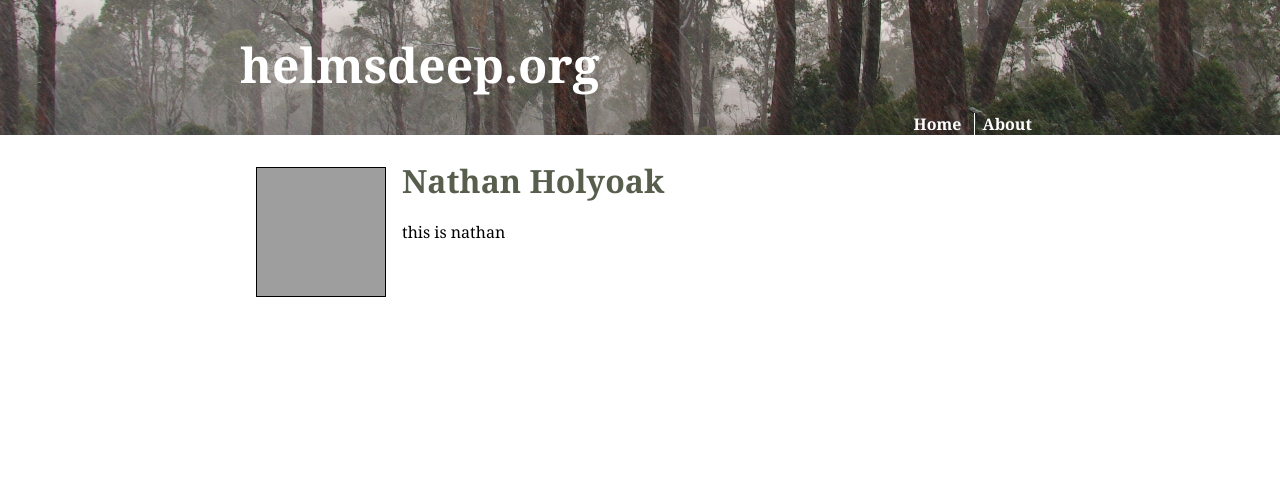
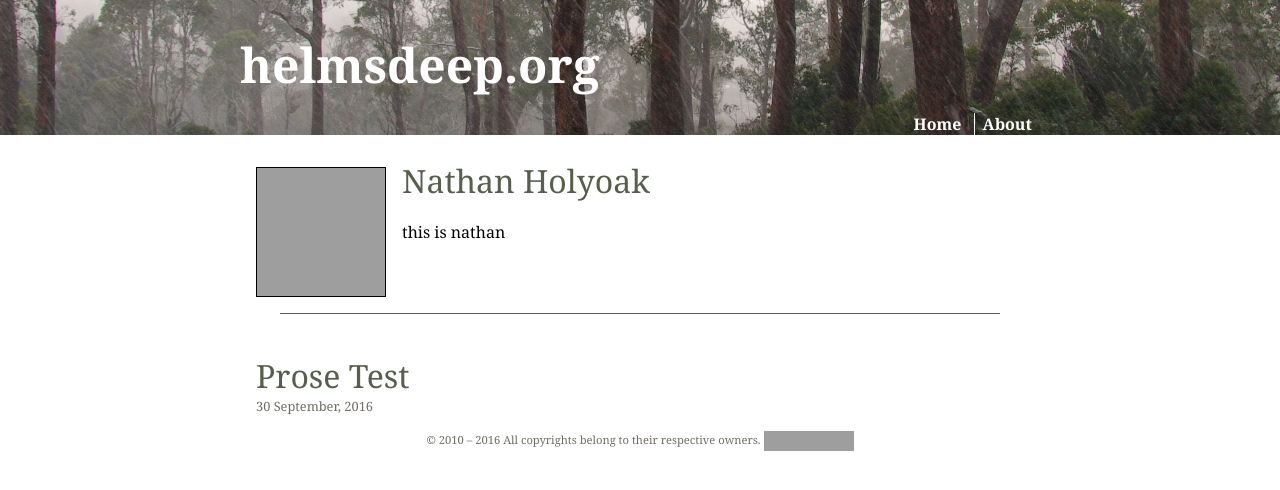
Before and after one commit to nathanholyoak/helmsdeep.github.io, a Jekyll site: the page built from _authors/nathan.html, in a window 1280 px wide. Shown: the top 490 px of the page. Built offline with Jekyll 4.4.1, drawn with Linux system fonts in a browser that asks for light colours; some web fonts are replaced; grey boxes are pictures that could not be loaded.

Commit message:
Further style tweaks

```diff
--- a/_config.yml
+++ b/_config.yml
@@ -8,7 +8,7 @@ markdown: kramdown
 timezone: Australia/Brisbane
 exclude: [vendor, 'Gemfile*']
 gems: [jekyll-paginate, jekyll-feed]
-paginate: 2
+paginate: 5
 collections:
   authors:
     output: true
--- a/_includes/footer.html
+++ b/_includes/footer.html
@@ -1,2 +1,5 @@
 <footer class="site-footer">
+<p>© 2010 – {{ "now" | date: "%Y" }} All copyrights belong to their respective owners.
+
+<a rel="license" href="http://creativecommons.org/licenses/by-nc-sa/4.0/"><img alt="Creative Commons Licence" src="https://i.creativecommons.org/l/by-nc-sa/4.0/80x15.png" title="This work is licensed under a Creative Commons Attribution-NonCommercial-ShareAlike 4.0 International License" /></a></p>
 </footer>
--- a/_layouts/author.html
+++ b/_layouts/author.html
@@ -9,3 +9,17 @@ layout: default
 {% if author.twitter %}<a href="https://twitter.com/{{ author.twitter }}" class="twitter"><img src="https://g.twimg.com/dev/documentation/image/Twitter_logo_blue_16.png"><span class="username">{{ author.twitter }}</span></a>{% endif %}
 
 {{ page.content | markdownify }}
+
+<hr/>
+
+<div class="index">
+{% assign author_posts = site.posts | where:"author", page.author %}
+{% for post in author_posts %}
+<article>
+<header>
+<h1><a href="{{ post.url | prepend: site.baseurl }}">{{ post.title | escape }}</a></h1>
+<p class="byline"><time itemprop="datePublished">{{ post.date | date: "%-d %B, %Y" }}</time></p>
+</header>
+</article>
+{% endfor %}
+</div>
--- a/css/default.scss
+++ b/css/default.scss
@@ -3,6 +3,8 @@
 @charset "utf-8";
 
 $max-width: 50rem;
+
+$hr_width: 90%;
 
 $heading_color: rgb(87,94,76);
 $link_color: rgb(199,75,32);
@@ -65,6 +67,7 @@ h1, h2, h3, h4, h5, h6 {
 
 h1 {
     font-size: 2rem;
+    font-weight: normal;
     background: transparent;
     text-align: left;
     padding: 0;
@@ -73,6 +76,7 @@ h1 {
 
 h2 {
     font-size: 1.8rem;
+    font-weight: normal;
     background: transparent;
     text-align: left;
     padding: 0;
@@ -104,8 +108,7 @@ h6 {
 }
 
 hr {
-    margin: 3rem auto;
-    width: 90%;
+    width: $hr_width;
     color: $heading_color;
     border: none;
     border-bottom: 1px solid;
@@ -260,7 +263,7 @@ body > main {
 }
 
 article {
-    margin: 0 1rem;
+    margin: 1rem;
 }
 
 article > header {
@@ -400,6 +403,10 @@ figure > img {
     max-width: 50%;
 }
 
+.article-body hr {
+    margin: 3rem auto;
+}
+
 .article-body > p:first-of-type:first-letter {
     float: left;
     padding: 0 0.3rem;
@@ -417,7 +424,17 @@ figure > img {
 }
 
 body > footer {
-    background: cyan;
+    font-size: 0.7rem;
+    text-align: center;
+    color: $metadata_color;
+    margin: 0.5rem;
+}
+
+body > footer * {
+    border: 0;
+    margin: 0;
+    padding: 0;
+    vertical-align: middle;
 }
 
 .read-more {
@@ -431,8 +448,11 @@ body > footer {
 }
 
 .pagination {
-    margin: 1rem;
+    margin: 1rem auto;
     text-align: center;
+    padding: 0.5rem;
+    border-top: 1px solid black;
+    width: $hr_width;
 }
 
 .pagination > a {
```
Also changed, not shown: _posts/2016-09-26-blank.md (deleted, +0 -4 lines), _posts/2016-09-27-foo.md (deleted, +0 -5 lines), _posts/2016-09-28-testing.md (deleted, +0 -5 lines), _posts/2016-09-30-another-test.md (deleted, +0 -6 lines), _posts/2016-09-29-welcome-to-jekyll.md (renamed from _posts/2016-09-29-welcome-to-jekyll.markdown).
